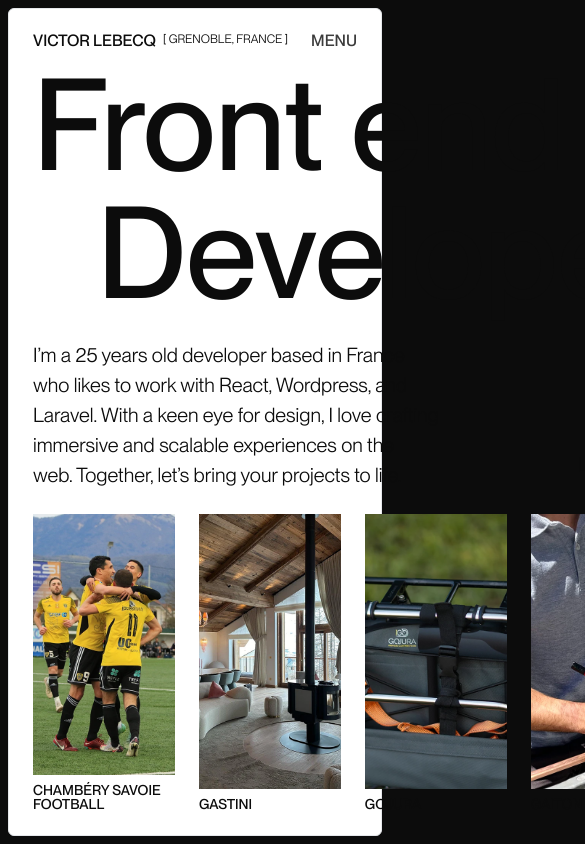
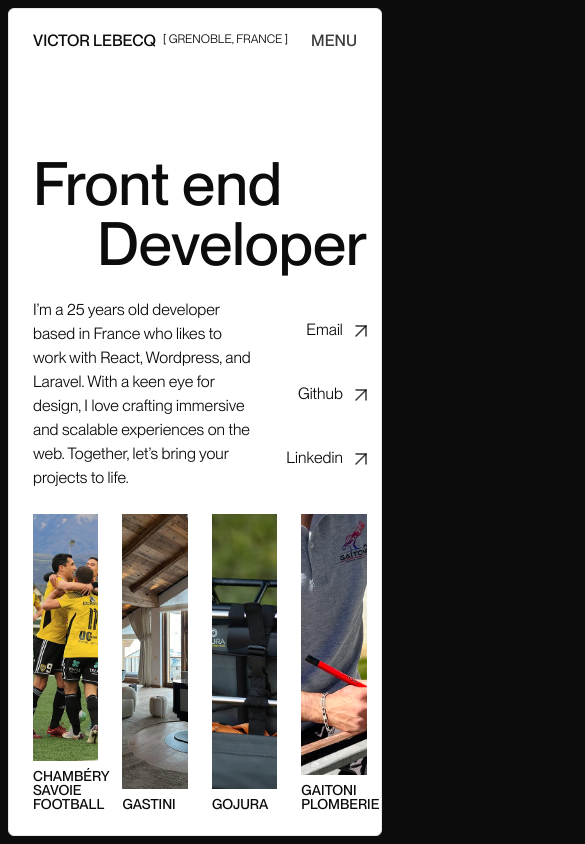
Before and after one commit to pommito/Portfolio-2024, a Next.js app: page / in a window 390 px wide. Shown: the top 844 px of the page, 585 px wide, since content can reach past the window. Built offline with nearby package versions, Linux system fonts and the light colour scheme.

Commit message:
Styling(Home) : Font size adapt to the screen size with a clamp function

```diff
--- a/src/app/layout.tsx
+++ b/src/app/layout.tsx
@@ -4,6 +4,7 @@ import './globals.css';
 
 import Header from '@/components/layout/Header';
 import SmoothScroll from '@/components/ui/SmoothScroll';
+import Grid from '@/components/ui/Grid';
 
 const dotemp8bit = localFont({
   src: './fonts/Dotemp-8bit.woff',
@@ -54,13 +55,15 @@ export default function RootLayout({
   return (
     <html lang="en">
       <body
-        className={`${dotemp8bit.variable} ${ppNeueMontrealBook.variable} ${ppNeueMontreal.variable} antialiased relative mx-auto max-w-[1920px] `}
+        className={`${dotemp8bit.variable} ${ppNeueMontrealBook.variable} ${ppNeueMontreal.variable} antialiased font-pp relative h-[100dvh] w-screen max-w-[1920px] mx-auto p-2`}
       >
-        <SmoothScroll>
-          <Header />
-          {children}
-          {/* <Footer /> */}
-        </SmoothScroll>
+        <div className="relative bg-white h-full w-full border rounded-md px-6 py-6">
+          <Grid />
+          <SmoothScroll>
+            <Header />
+            {children}
+          </SmoothScroll>
+        </div>
       </body>
     </html>
   );
--- a/src/app/page.tsx
+++ b/src/app/page.tsx
@@ -9,55 +9,39 @@ import { selectedWorks } from '@/constant/works';
 
 export default function Playground() {
   return (
-    <div className="font-pp h-[100dvh] w-screen p-2">
-      <div className="relative bg-white h-full w-full border rounded-md px-6 py-6">
-        <Grid />
-        <Header />
     <main className="grid grid-rows-5 gap-6 w-full h-full">
       <section className="row-start-1 row-span-3 flex flex-col justify-end gap-6 h-full">
-            <h1 className="flex flex-col font-medium text-9xl">
+        <h1 className="flex flex-col font-medium leading-none" style={{ fontSize: 'clamp(3.75rem, 12vw, 7.5rem)' }}>
           <span>Front end</span>
           <span className="ml-16">Developer</span>
         </h1>
         <div className="flex justify-between">
-              <p className="text-xl text-balance leading-normal w-2/3">
-                I’m a 25 years old developer based in France who likes to work with React, Wordpress, and Laravel. With
-                a keen eye for design, I love crafting immersive and scalable experiences on the web. Together, let’s
-                bring your projects to life.
+          <p className="text-balance leading-normal w-2/3" style={{ fontSize: 'clamp(1rem, 2vw, 1.25rem)' }}>
+            I’m a 25 years old developer based in France who likes to work with React, Wordpress, and Laravel. With a
+            keen eye for design, I love crafting immersive and scalable experiences on the web. Together, let’s bring
+            your projects to life.
           </p>
           <ul className="flex flex-col justify-around items-end">
-                <li className="flex flex-row gap-3 items-center leading-none text-xl">
+            <li
+              className="flex flex-row gap-3 items-center leading-none"
+              style={{ fontSize: 'clamp(1rem, 2vw, 1.25rem)' }}
+            >
               <AnimatedLink title="Email" url="mailto:victor.lebecq.pro@gmail.com" />
-                  <Image
-                    src="/arrow-icon.svg"
-                    alt="arrow icon"
-                    className="mt-[2px]"
-                    aria-hidden
-                    width={12}
-                    height={12}
-                  />
+              <Image src="/arrow-icon.svg" alt="arrow icon" className="mt-[2px]" aria-hidden width={12} height={12} />
             </li>
-                <li className="flex flex-row gap-3 items-center leading-none text-xl">
+            <li
+              className="flex flex-row gap-3 items-center leading-none"
+              style={{ fontSize: 'clamp(1rem, 2vw, 1.25rem)' }}
+            >
               <AnimatedLink title="Github" url="https://github.com/pommito" />
-                  <Image
-                    src="/arrow-icon.svg"
-                    alt="arrow icon"
-                    className="mt-[2px]"
-                    aria-hidden
-                    width={12}
-                    height={12}
-                  />
+              <Image src="/arrow-icon.svg" alt="arrow icon" className="mt-[2px]" aria-hidden width={12} height={12} />
             </li>
-                <li className="flex flex-row gap-3 items-center leading-none text-xl">
+            <li
+              className="flex flex-row gap-3 items-center leading-none"
+              style={{ fontSize: 'clamp(1rem, 2vw, 1.25rem)' }}
+            >
               <AnimatedLink title="Linkedin" url="www.linkedin.com/in/victor-lebecq" />
-                  <Image
-                    src="/arrow-icon.svg"
-                    alt="arrow icon"
-                    className="mt-[2px]"
-                    aria-hidden
-                    width={12}
-                    height={12}
-                  />
+              <Image src="/arrow-icon.svg" alt="arrow icon" className="mt-[2px]" aria-hidden width={12} height={12} />
             </li>
           </ul>
         </div>
@@ -68,7 +52,5 @@ export default function Playground() {
         ))}
       </section>
     </main>
-      </div>
-    </div>
   );
 }
```
Lines whose indentation alone changed are shown as unchanged.
